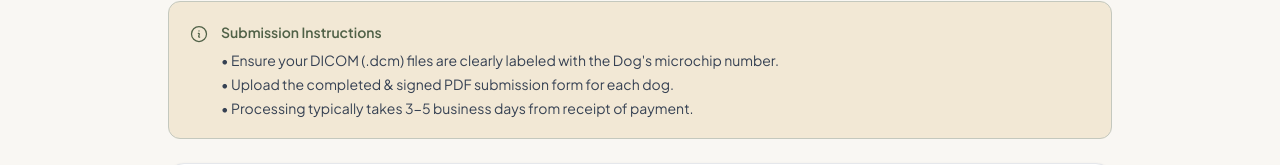
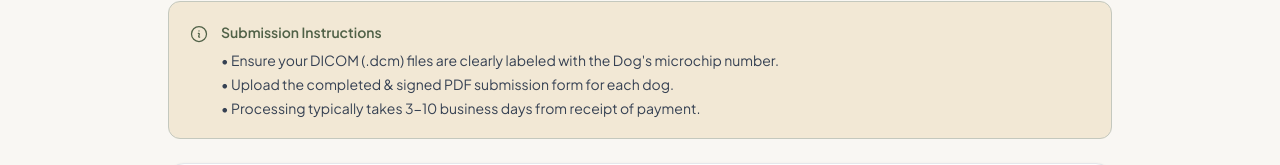
Before and after one commit to CodedBeats/Hayes_Hip_and_Elbow_Scoring, a Next.js app: page /submit in a window 1280 px wide. Shown: the part 349-514 px from the top of the page. Built offline with nearby package versions, Linux system fonts and the light colour scheme; no server answers.

Commit message:
fix(submission): corrected turnaround estimate to 3-10 business days

```diff
--- a/components/submission/SubmissionFlow.tsx
+++ b/components/submission/SubmissionFlow.tsx
@@ -112,7 +112,7 @@ export const SubmissionFlow = () => {
                                 form for each dog.
                             </li>
                             <li>
-                                • Processing typically takes 3-5 business days
+                                • Processing typically takes 3-10 business days
                                 from receipt of payment.
                             </li>
                         </ul>
```
